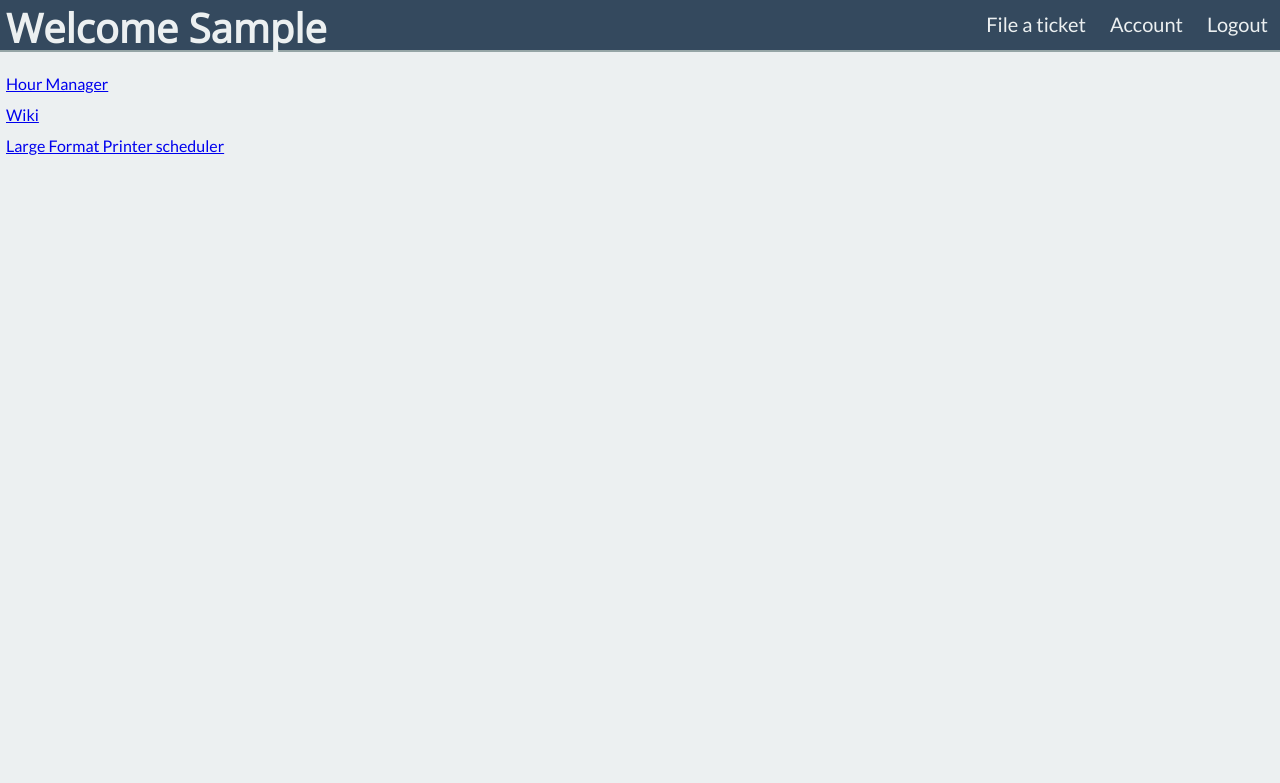
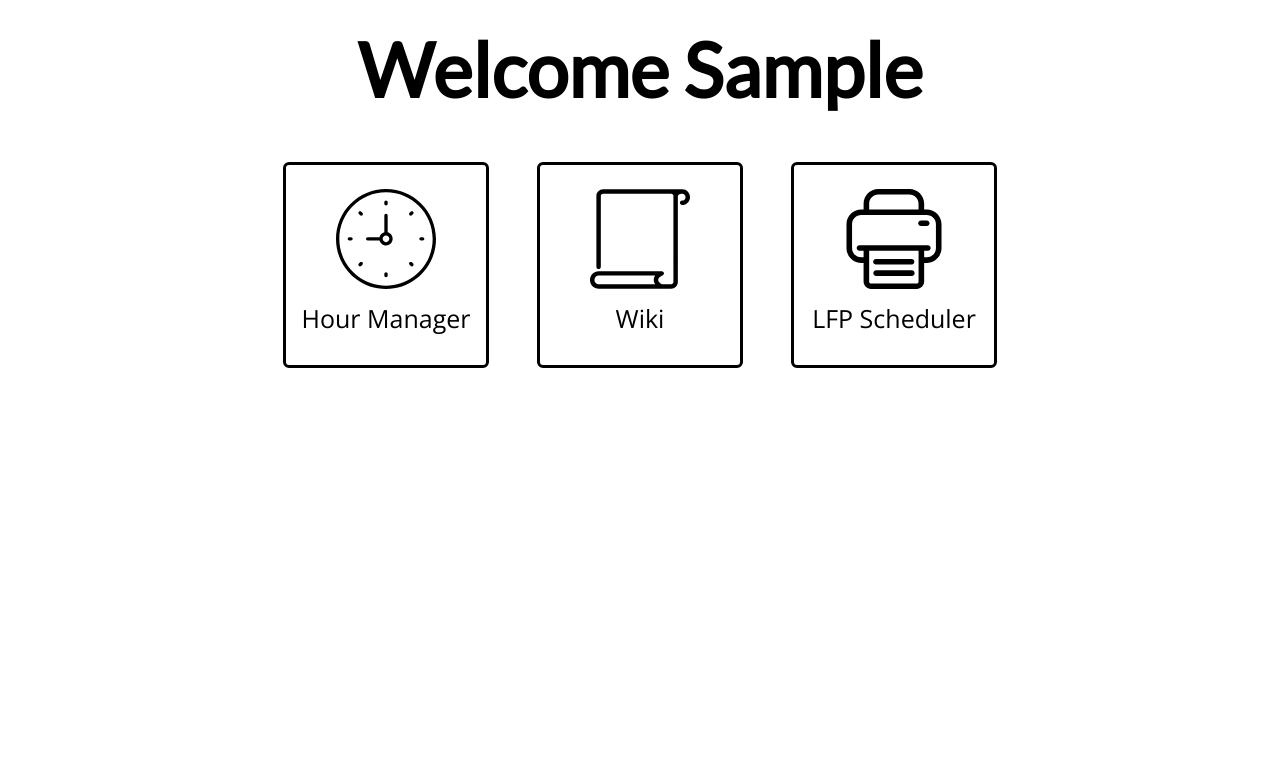
Before and after one commit to Student-Technology-Center/WWUSTC, a Django app: template index/templates/main_page.html in a window 1280 px wide. Shown: the top 783 px of the page. Run offline with Django 3.2, Linux system fonts and the light colour scheme; the template is opened without the code that fills it, so the values that code supplies are empty; the visitor is signed in with stand-in values (Sample User, id 1); some libraries are stand-ins or nearby versions.

Commit message:
Redo index css. Add static location fix

```diff
--- a/index/static/css/index.css
+++ b/index/static/css/index.css
@@ -2,89 +2,134 @@ body {
     padding: 0;
     margin: 0;
 
-    background-color: #ecf0f1;
+    background-color: white;
     font-family: 'Lato', sans-serif;
 }
 
-body h2 {
-    color: #ecf0f1;
-
-    font-family: 'Open Sans', sans-serif;
-    font-size: 40px;
-
-    padding: 6px;
-    display: inline;
+/* Login */
+#login {
+    position: absolute;
+    top: 50%;
+    left: 50%;
+    transform: translate(-50%, calc(-50% + .5px));
 }
 
-body ul {
-    padding: 0;
-    list-style-type: none;
+#login h2 {
+    font-size: 150px;
+    margin: 0;
 }
 
-body ul li {
-    list-style: none;
-    display: block;
-
-    padding: 6px;
+#links span {
+    font-size: 50px;
 }
 
-/* Divs */
-#header {
-    width: 100%;
-    height: 50px;
-
-    background-color: #34495e;
-    border-bottom: 2px solid #95a5a6;
+#links a {
+    font-size: 50px;
+    color: black;
+    text-decoration: none;
 }
 
-#header a {
-    text-decoration: none;
-    color: #ecf0f1;
-
-    transition: .5s;
-
-    font-size: 20px;
-    float: right;
-
-    margin: 12px;
+body h2 {
+    font-size: 75px;
 }
 
-#header a:hover {
-    transition: .5s;
+/* Links */
+body h2,
+#link_holder {
+    display: flex;
+    justify-content: center;
+    align-items: center;
+    align-content: center;
+    flex-direction: row;
 
-    color: #95a5a6;
+    margin: 24px;
 }
 
-#commits {
-    color: white;
+#wiki_link,
+#lfp_link,
+#hour_manager_link {
+    position: relative;
 
-    float: right;
-    bottom: 0;
-    left: 0;
+    height: 200px;
+    width: 200px;
 
-    margin: 0;
-    margin-top: 50px;
+    background-color: white;
+    border-radius: 6px;
 
-    border: #34495e solid 3px;
-    background-color: #34495e;
-    border-radius: 0px 20px 0px 0px;
-    height: 30%;
-    width: 700px;
+    text-align: center;
+    border: solid 3px black;
 
-    position: absolute;
+    white-space: nowrap;
+    overflow: hidden;
+
+    transition: .3s;
+    margin: 24px;
 }
 
-#commits h3 {
-    padding-left: 10px;
+#wiki_link:hover,
+#lfp_link:hover,
+#hour_manager_link:hover {
+    animation-name: enlarge;
+    animation-duration: .1s;
+    animation-iteration-count: 1;
+    animation-fill-mode: forwards;
+
+    transition: .3s;
 }
 
-#commits hr {
-    width: 100%;
-    background-color: #95a5a6;
+#hour_manager_link:hover {
+    background-color: #3F637F;
 }
 
-#commits ul li img {
-    height: 25px;
-    width: 25px;
-    border-radius: 25px;
+#wiki_link:hover {
+    background-color: #337ab7;
 }
+
+#lfp_link:hover {
+    background-color: #3BCFCD;
+}
+
+#wiki_link:hover *,
+#lfp_link:hover *,
+#hour_manager_link:hover * {
+    color: white;
+    transition: .3s;
+}
+
+#wiki_link span,
+#lfp_link span,
+#hour_manager_link span {
+    position: absolute;
+    font-family: 'Open Sans', sans-serif;
+
+    left: 50%;
+    transform: translate(-50%, 0%);
+
+    margin-top: 136px;
+    font-size: 25px;
+
+    color: black;
+}
+
+#wiki_link img,
+#lfp_link img,
+#hour_manager_link img {
+    position: absolute;
+
+    left: 50%;
+    transform: translate(-50%, 0%);
+
+    height: 100px;
+    width: 100px;
+
+    margin-top: 24px;
+}
+
+@keyframes enlarge {
+    0% {
+        transform: scale(1.0, 1.0);
+    }
+    100% {
+        transform: scale(1.1, 1.1);
+    }
+}
--- a/index/templates/main_page.html
+++ b/index/templates/main_page.html
@@ -7,46 +7,47 @@
         </title>
 
         <!-- JS links -->
+        <script
+            src="http://code.jquery.com/jquery-3.2.1.min.js"
+            integrity="sha256-hwg4gsxgFZhOsEEamdOYGBf13FyQuiTwlAQgxVSNgt4="
+            crossorigin="anonymous">
+        </script>
+        <script src="{% static 'js/login.js' %}"></script>
 
         <!-- CSS links -->
         <link href="https://fonts.googleapis.com/css?family=Lato|Open+Sans" rel="stylesheet">
         <link rel="stylesheet" type="text/css" href="{% static 'css/index.css' %}">
     </head>
     <body>
-        <div id="header">
-            <h2>
-                Welcome {{ user.first_name }}
-            </h2>
-            {% if user.is_authenticated %}
-                <a href="/user/logout/">Logout</a> <a href="{% url 'login_urls:profile' %}"> Account </a>
-            {% else %}
-                <a href="/user/login/">Login</a> <a href="/user/register/">Signup</a>
-            {% endif %}
-                <a href="https://github.com/Student-Technology-Center/WWUSTC/issues/new"> File a ticket </a>
+        {% if user.is_authenticated %}
+            <h2>Welcome {{user.first_name}}</h2>
+            <div id='link_holder'>
+                <a href='/hourmanager/'>
+                    <div id='hour_manager_link'>
+                        <img src='{% static 'icons/clock.svg' %}' />
+                        <span> Hour Manager </span>
+                    </div>
+                </a>
+                <a href='/wiki/'>
+                    <div id='wiki_link'>
+                        <img src='{% static 'icons/scroll.svg' %}' />
+                        <span> Wiki </span>
+                    </div>
+                </a>
+                <a href='/lfp/'>
+                    <div id='lfp_link'>
+                        <img src='{% static 'icons/printer.svg' %}' />
+                        <span> LFP Scheduler </span>
+                    </div>
+                </a>
+            </div>
+        {% else %}
+        <div id='login'>
+            <h2>Hi.</h2>
+            <div id='links'>
+                <a href='/user/login/'>Login</a><span>|</span><a href='/user/register/'>Register</a>
+            </div>
         </div>
-        <ul>
-            <li>
-                <a href="/hourmanager/">Hour Manager</a>
-            </li>
-            <li>
-              <a href="/wiki/">Wiki</a>
-            </li>
-            <li>
-                <a href="{% url 'lfp' %}">Large Format Printer scheduler</a>
-            </li>
-        </ul>
-        {% if issues %}
-            <div id="commits">
-                <h3>
-                    Issues:
-                </h3>
-                <hr>
-                <ul>
-                {% for i in issues %}
-                    <li><a href="{{ i.html_url }}" style="color:red"> {{ i.user.login }} - {{ i.title }} </a></li>
-                {% endfor %}
-                </ul>
-            </div>
         {% endif %}
     </body>
 </html>
--- a/wwustc/settings.py
+++ b/wwustc/settings.py
@@ -137,13 +137,9 @@ USE_TZ = True
 # https://docs.djangoproject.com/en/1.11/howto/static-files/
 
 STATIC_URL = '/static/'
-STATIC_ROOT = os.path.join(BASE_DIR, "static")
-
 STATICFILES_DIRS = [
     os.path.join(BASE_DIR, "static"),
-    '/hour_manager/static',
-    '/wiki/static',
-    '/lfp_scheduler/static',
+    "/var/www/wwustc/static",
 ]
 
 SITE_ID = 1
```
Also changed, not shown: index/static/icons/clock.svg (added), index/static/icons/printer.svg (added), index/static/icons/scroll.svg (added), index/static/js/login.js (added).
